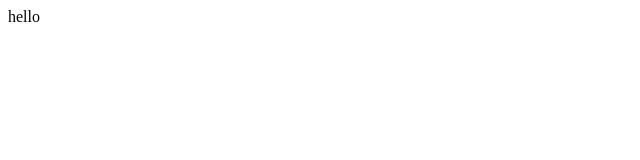
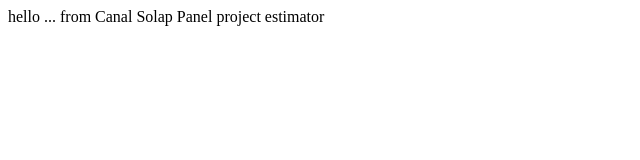
Before and after one commit to skgadi/csp, a plain HTML site: page dev/index.html in a window 1280 px wide. Shown: the whole page, without its empty margins (0-640 px from the left). Drawn offline with Linux system fonts and the light colour scheme.

Commit message:
Generating and pushing into server.

```diff
--- a/dev/index.html
+++ b/dev/index.html
@@ -1,6 +1,8 @@
 <!DOCTYPE html>
 <html>
   <head>
+    <!--Important settings-->
+    <title>Canal Solap Panel project estimator</title>
     <!-- Fave icon from https://realfavicongenerator.net/favicon_result?file_id=p1f6hoa9dp1gg4olj1uis1n631ctd6#.YKzvNKhKhPY -->
     <link rel="apple-touch-icon" sizes="180x180" href="/apple-touch-icon.png">
     <link rel="icon" type="image/png" sizes="32x32" href="/favicon-32x32.png">
@@ -9,8 +11,9 @@
     <link rel="mask-icon" href="/safari-pinned-tab.svg" color="#5bbad5">
     <meta name="msapplication-TileColor" content="#da532c">
     <meta name="theme-color" content="#ffffff">
+    <!--Other settings-->
   </head>
   <body>
-    hello
+    hello ... from Canal Solap Panel project estimator
   </body>
 </html>
```
Also changed, not shown: dev/index.min.html (+1 -1 lines), docs/index.html (+1 -1 lines).
